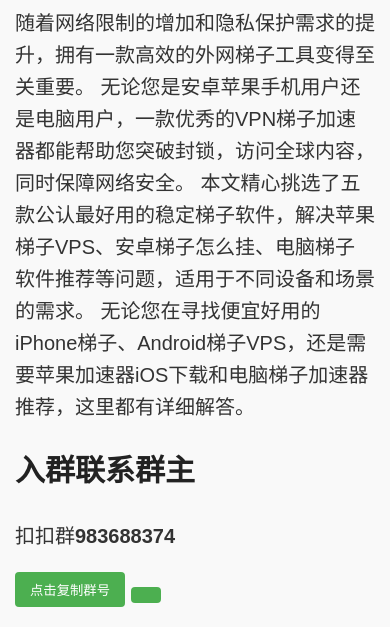
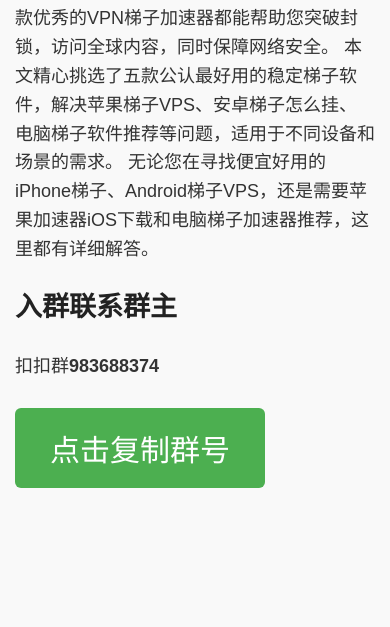
Before and after one commit to yq189/github.io, a plain HTML site: page index.html in a window 390 px wide. Shown: the part 303-930 px from the top of the page. After the commit the page ends 844 px from the top, so only its background shows below. Drawn offline with Linux system fonts and the light colour scheme.

Commit message:
Update index.html

```diff
--- a/index.html
+++ b/index.html
@@ -4,7 +4,7 @@
 body {
   font-family: Arial, sans-serif;
   line-height: 1.6;
-  max-width: 100%;
+  max-width: 800px;
   margin: 20px auto;
   padding: 0 15px;
   background-color: #f9f9f9;
@@ -24,7 +24,20 @@ button {
   border-radius: 4px;
   cursor: pointer;
 }
-
+@media (max-width: 500px) {
+  body {
+    max-width: 100%;
+    font-size: 18px;
+  }
+  button {
+    font-size: 22px;
+    padding: 18px 35px;
+  }
+  img {
+    width: 90%;
+    height: auto;
+  }
+}
 button:hover {
   background-color: #45a049;
 }
@@ -47,7 +60,7 @@ img {
   <h2>入群联系群主</h2>
   <p>扣扣群<strong id="qq-group">983688374</strong></p>
   <button onclick="copyQQ()">点击复制群号</button>
-  <button font-size: 30px;border-radius: 6px;margin: 10px 0;/button>
+  <style>button { font-size: 30px;border-radius: 6px;margin: 10px 0; }</style>
 <script>
 function copyQQ(){
   const id = document.getElementById('qq-group').innerText.trim();
```
